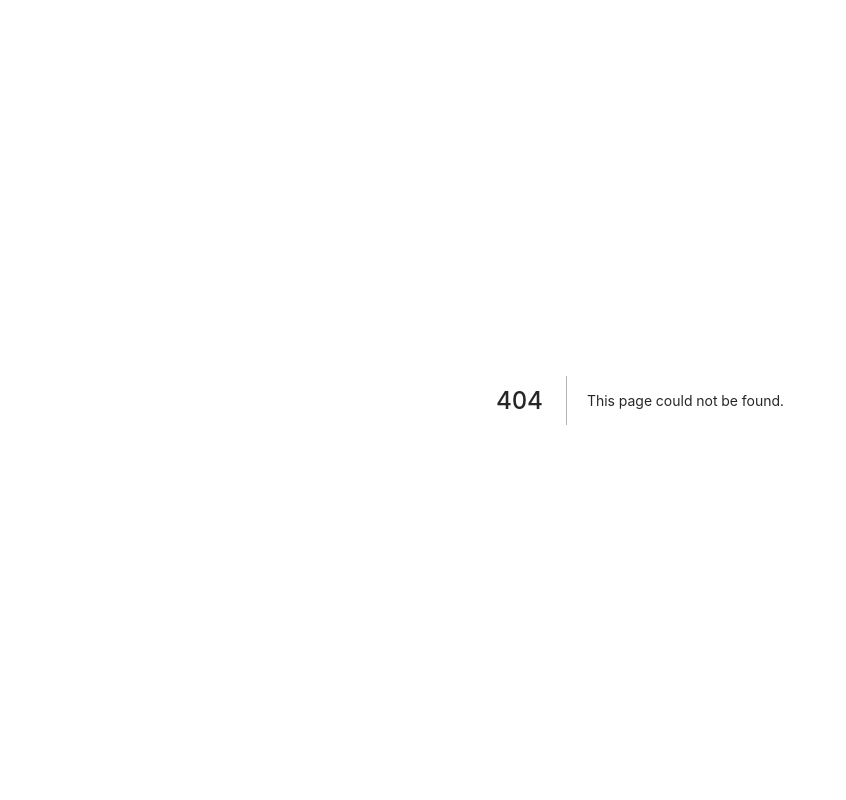
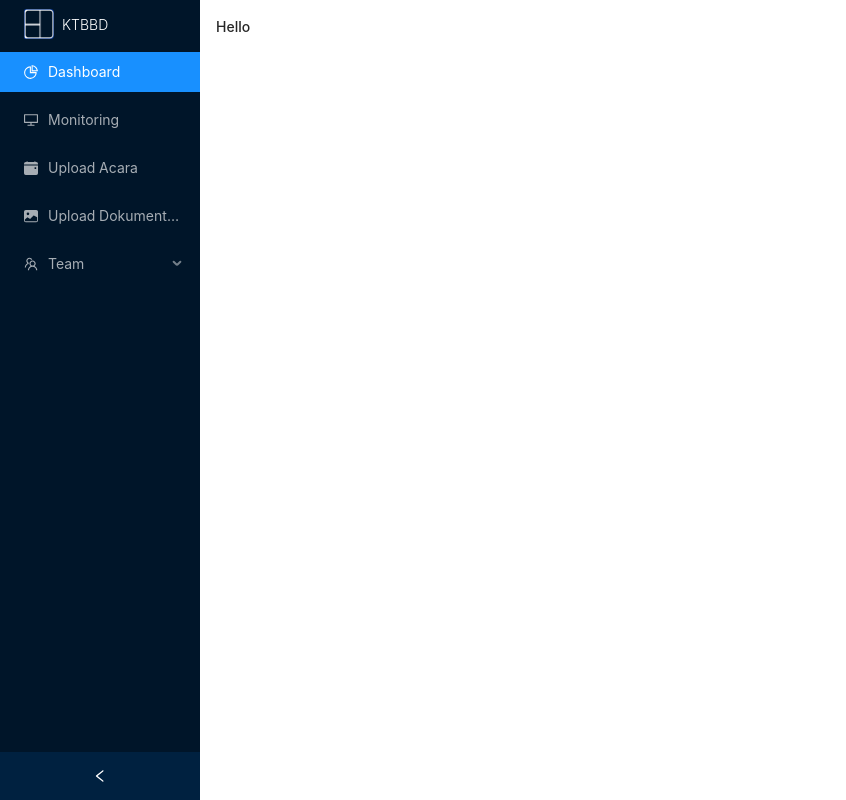
Before and after one commit to SandwhyDev/ktbbd_fe, a Next.js app: page /cms in a window 1280 px wide. Before the commit this address had no page. Shown: the whole page, without its empty margins (0-846 px from the left). Built offline with nearby package versions, Linux system fonts and the light colour scheme.

Commit message:
update dashboard

```diff
--- a/components/CardAcara.jsx
+++ b/components/CardAcara.jsx
@@ -17,8 +17,11 @@ const CardAcara = ({
           />
           <div className="p-2 ">
             <h3 className="text-lg font-bold">{nama_acara}</h3>
-            <p className="text-gray-500 text-sm "> {hari}</p>
-            <p className="text-gray-500 text-sm "> {jadwal}</p>
+            <p className="text-gray-500 text-sm ">
+              {" "}
+              {hari} {jadwal} WIB
+            </p>
+            {/* <p className="text-gray-500 text-sm "> </p> */}
           </div>
         </div>
       </Link>
--- a/components/Navbar.jsx
+++ b/components/Navbar.jsx
@@ -10,7 +10,7 @@ const Navbar = ({ title = "title", back = "/home" }) => {
           <BsArrowLeft />
         </span>
       </Link>
-      <h1 className="text-lg font-semibold">{title}</h1>
+      <h1 className="text-xl font-semibold">{title}</h1>
       <div></div>
     </div>
   );
--- /dev/null
+++ b/components/SideBar.jsx
@@ -0,0 +1,59 @@
+import React from "react";
+import { Layout, Menu, Breadcrumb } from "antd";
+import {
+  DesktopOutlined,
+  PieChartOutlined,
+  FileOutlined,
+  TeamOutlined,
+  UserOutlined,
+  FormOutlined,
+} from "@ant-design/icons";
+import "antd/dist/antd.css";
+import { BsFillCalendarEventFill, BsImageFill } from "react-icons/bs";
+import { MdAddPhotoAlternate } from "react-icons/md";
+import Logo1 from "../assets/Logo.png";
+import Image from "next/image";
+
+const Cms = () => {
+  const { Header, Content, Footer, Sider } = Layout;
+  const { SubMenu } = Menu;
+  const Logo = <Image src={Logo1} alt="me" width="30" height="30" />;
+
+  return (
+    <div>
+      <Layout style={{ minHeight: "100vh" }}>
+        <Sider collapsible>
+          <div className="logo" />
+          <Menu theme="dark" defaultSelectedKeys={["1"]} mode="inline">
+            <Menu.Item icon={Logo}>
+              <h1 className="ml-2 flex items-center  mt-2 text-white font-light">
+                KTBBD
+              </h1>
+            </Menu.Item>
+
+            <Menu.Item key="1" icon={<PieChartOutlined />}>
+              Dashboard
+            </Menu.Item>
+            <Menu.Item key="3" icon={<DesktopOutlined />}>
+              Monitoring
+            </Menu.Item>
+            <Menu.Item key="4" icon={<BsFillCalendarEventFill />}>
+              Upload Acara
+            </Menu.Item>
+            <Menu.Item key="5" icon={<BsImageFill />}>
+              Upload Dokumentasi
+            </Menu.Item>
+
+            <SubMenu key="sub2" icon={<TeamOutlined />} title="Team">
+              <Menu.Item key="6">Admin</Menu.Item>
+              <Menu.Item key="7">Photographer</Menu.Item>
+            </SubMenu>
+          </Menu>
+        </Sider>
+        <Layout className="site-layout"></Layout>
+      </Layout>
+    </div>
+  );
+};
+
+export default Cms;
--- /dev/null
+++ b/pages/cms/index.jsx
@@ -0,0 +1,16 @@
+import React from "react";
+
+import SideBar from "../../components/SideBar";
+
+const Cms = () => {
+  return (
+    <div className="w-screen min-h-screen flex overflow-x-hidden">
+      <SideBar />
+      <div className="content w-full p-4 ">
+        <h1>Hello</h1>
+      </div>
+    </div>
+  );
+};
+
+export default Cms;
--- a/pages/contact/index.jsx
+++ b/pages/contact/index.jsx
@@ -5,7 +5,12 @@ import Navbar from "../../components/Navbar";
 const index = () => {
   return (
     <div className="w-screen h-screen flex flex-col gap-2">
-      <Navbar title="Contact Us" />
+      <div className="w-full h-12 shadow-md flex gap-20 justify-center items-center px-4 ">
+        {/* <span className="text-3xl" onClick={handleBack}>
+          <BsArrowLeft />
+        </span> */}
+        <h1 className="text-xl ">Contact Us</h1>
+      </div>
       <Footer />
     </div>
   );
--- a/pages/editProfile/index.jsx
+++ b/pages/editProfile/index.jsx
@@ -58,11 +58,11 @@ const EditProfile = () => {
   };
   return (
     <div className="w-screen h-screen flex flex-col  items-center">
-      <div className="w-full h-12 shadow-md flex gap-20 items-center px-4 ">
-        <span className="text-3xl" onClick={handleBack}>
+      <div className="w-full h-12 shadow-md flex gap-24 justify-center   items-center p-4 ">
+        {/* <span className="text-xl" onClick={handleBack}>
           <BsArrowLeft />
-        </span>
-        <h1 className="text-xl font-bold">Edit Profile</h1>
+        </span> */}
+        <h1 className="text-xl  ">Edit Profile</h1>
       </div>
       <form className="w-full flex flex-col gap-4 p-4 " onSubmit={handleSubmit}>
         <div className="form_group flex flex-col gap-2">
@@ -133,7 +133,7 @@ const EditProfile = () => {
               name="blok"
               id="blok"
               placeholder="B1"
-              className="w-full p-3 border-b-[1px] border-gray-400 outline-none uppercase "
+              className="w-full p-3 border-b-[1px] border-gray-400 bg-transparent outline-none uppercase "
             />
           </div>
           <div className="form_group flex flex-col gap-2">
@@ -145,7 +145,7 @@ const EditProfile = () => {
               name="no"
               id="no"
               placeholder="91"
-              className="w-full p-3 border-b-[1px] border-gray-400 outline-none uppercase "
+              className="w-full p-3 border-b-[1px] border-gray-400 bg-transparent outline-none uppercase "
             />
           </div>
         </div>
@@ -161,7 +161,7 @@ const EditProfile = () => {
               id="rt"
               value="02"
               disabled
-              className="w-full p-3 border-b-[1px] border-gray-400 outline-none uppercase bg-transparent"
+              className="w-full p-3 border-b-[1px] border-gray-400  outline-none uppercase bg-transparent"
             />
           </div>
           <div className="form_group flex flex-col gap-2">
@@ -173,7 +173,7 @@ const EditProfile = () => {
               name="rw"
               id="rw"
               placeholder="03"
-              className="w-full p-3 border-b-[1px] border-gray-400 outline-none uppercase "
+              className="w-full p-3 border-b-[1px] border-gray-400 bg-transparent outline-none uppercase "
             />
           </div>
         </div>
--- a/pages/home/index.jsx
+++ b/pages/home/index.jsx
@@ -8,7 +8,6 @@ import CardDokumentasi from "../../components/CardDokumentasi";
 import Link from "next/link";
 import ax from "../../libs/ax";
 const index = ({ data_acara, data_dokumentasi }) => {
-  console.log(data_acara[0].hari_tanggal.split(",")[0]);
   return (
     <div className="w-screen min-h-screen  flex flex-col items-center">
       <div className="w-full p-4 bg-white flex items-center justify-between">
--- a/pages/profile/index.jsx
+++ b/pages/profile/index.jsx
@@ -15,7 +15,12 @@ const profile = () => {
   };
   return (
     <div className="w-screen h-screen flex flex-col gap-2">
-      <Navbar title="Profile" />
+      <div className="w-full h-12 shadow-md flex gap-20 justify-center items-center px-4 ">
+        {/* <span className="text-3xl" onClick={handleBack}>
+          <BsArrowLeft />
+        </span> */}
+        <h1 className="text-xl ">Edit Profile</h1>
+      </div>
       <div className="w-full h-full flex flex-col gap-4 p-4">
         <button
           className="w-full h-12 border-[.5px] border-gray-500 rounded-full font-light"
--- a/styles/globals.css
+++ b/styles/globals.css
@@ -8,6 +8,7 @@ body {
   margin: 0;
   font-family: -apple-system, BlinkMacSystemFont, Segoe UI, Roboto, Oxygen,
     Ubuntu, Cantarell, Fira Sans, Droid Sans, Helvetica Neue, sans-serif;
+  overflow-x: hidden;
 }
 
 a {
@@ -19,8 +20,8 @@ a {
   box-sizing: border-box;
 }
 .modalLogout {
-  -webkit-animation: modalLogout 0.4s cubic-bezier(0.39, 0.575, 0.565, 1) both;
-  animation: modalLogout 0.4s cubic-bezier(0.39, 0.575, 0.565, 1) both;
+  -webkit-animation: modalLogout 0.2s cubic-bezier(0.39, 0.575, 0.565, 1) both;
+  animation: modalLogout 0.2s cubic-bezier(0.39, 0.575, 0.565, 1) both;
 }
 @-webkit-keyframes modalLogout {
   0% {
```
